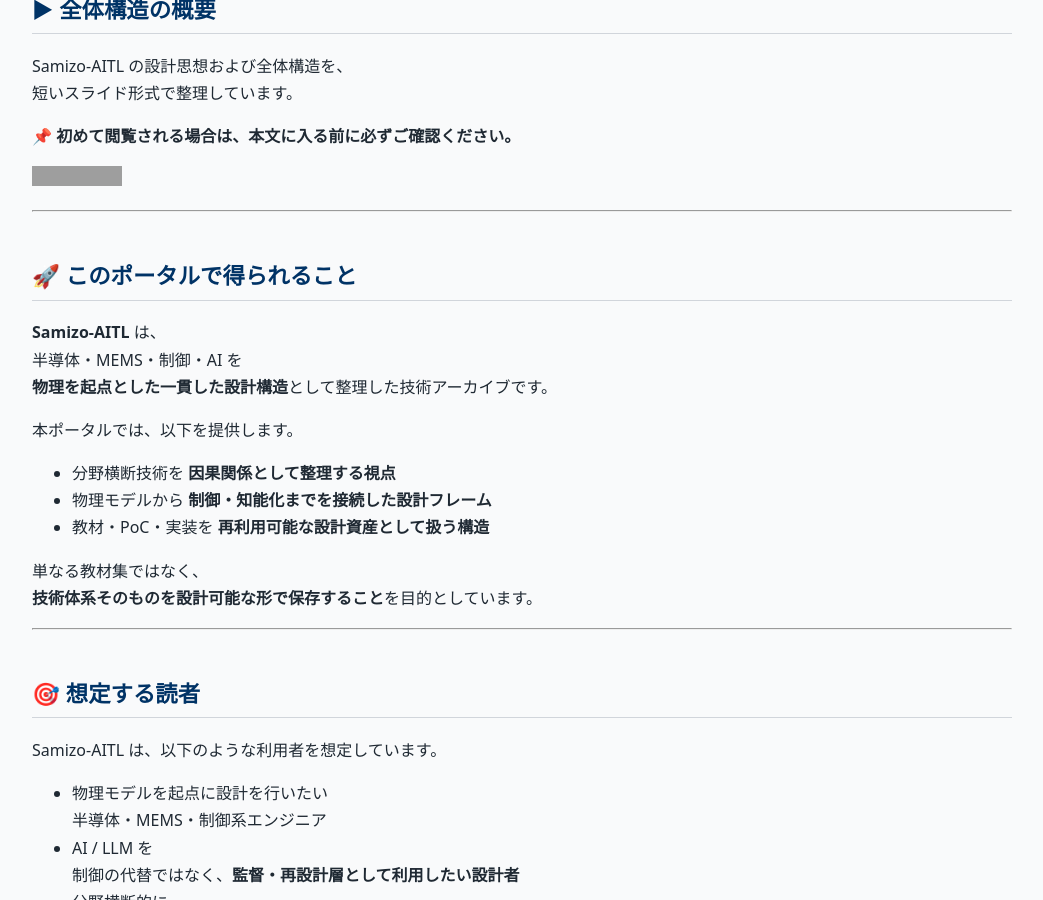
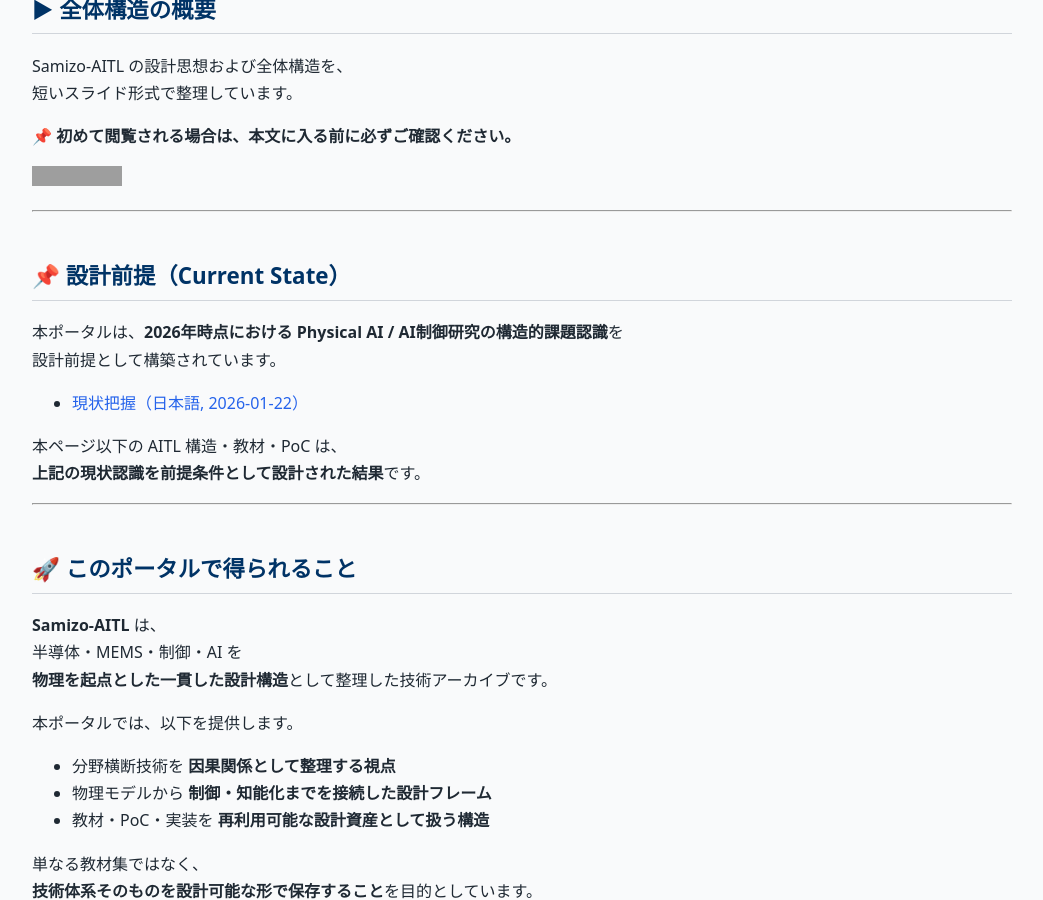
Before and after one commit to Samizo-AITL/Samizo-AITL.github.io, a Jekyll site: the page built from portal/index.md, in a window 1280 px wide and 900 px high, scrolled down 377 px. Shown: the whole window, without its empty margins (118-1161 px from the left). Built offline with Jekyll 4.4.1, drawn with Linux system fonts in a browser that asks for light colours; our own code applies the rules of GitHub Pages for plain Markdown files; grey boxes are pictures that could not be loaded.

Commit message:
Update index.md

```diff
--- a/portal/index.md
+++ b/portal/index.md
@@ -17,7 +17,19 @@
 
 [![Overview Slides](https://img.shields.io/badge/Overview-Slides-blue?style=for-the-badge&logo=github)](https://samizo-aitl.github.io/about/marp/samizo-aitl-presentation.html)
 
-----
+---
+
+## 📌 設計前提（Current State）
+
+本ポータルは、**2026年時点における Physical AI / AI制御研究の構造的課題認識**を
+設計前提として構築されています。
+
+- [現状把握（日本語, 2026-01-22）](/about/current/current_state_20260122.html)
+
+本ページ以下の AITL 構造・教材・PoC は、
+**上記の現状認識を前提条件として設計された結果**です。
+
+---
 
 ## 🚀 このポータルで得られること
 
```
